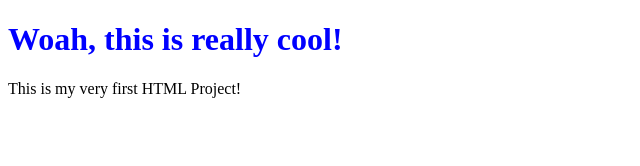
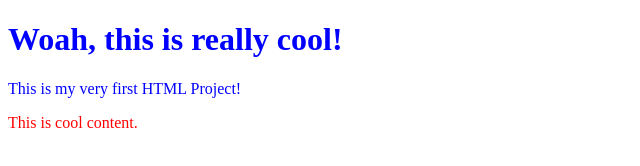
Before and after one commit to AumitLeon/webdev-workshop, a plain HTML site: page html-tutorial/index.html in a window 1280 px wide. Shown: the whole page, without its empty margins (0-640 px from the left). Drawn offline with Linux system fonts and the light colour scheme.

Commit message:
css selectors done

```diff
--- a/html-tutorial/index.html
+++ b/html-tutorial/index.html
@@ -1,13 +1,24 @@
 <!DOCTYPE html>
 <html>
     <head>
+        <style>
+            .mainDiv {
+            color:blue;
+            }
+            .secondaryDiv {
+                color: red;
+            }
+        </style>
         <title>Hello world!</title>
     </head>
     <body>
         <!-- Put all content here. -->
-        <div>
-        	<h1 style="color:blue">Woah, this is really cool!</h1>
-        	<p>This is my very first HTML Project!</p>
+        <div class="mainDiv">
+            <h1 id="coolID">Woah, this is really cool!</h1>
+            <p>This is my very first HTML Project!</p>
+        </div>
+        <div class="secondaryDiv">
+            <p>This is cool content.</p>
         </div>
     </body>
 </html>
```
Also changed, not shown: html-tutorial/images/select-class.png (added), 1 other file.
